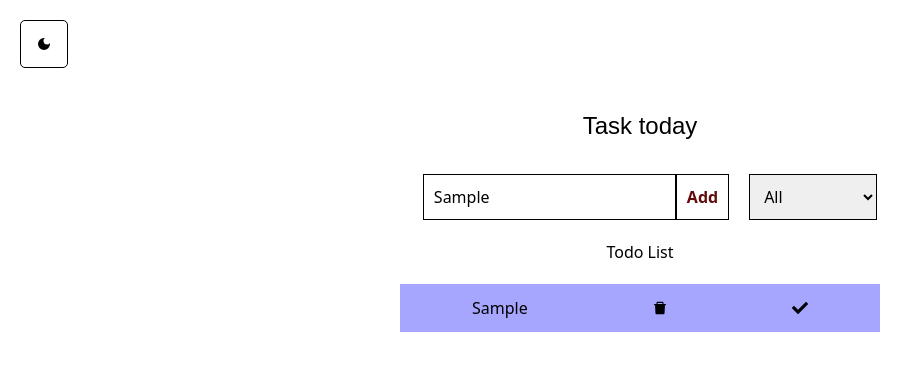
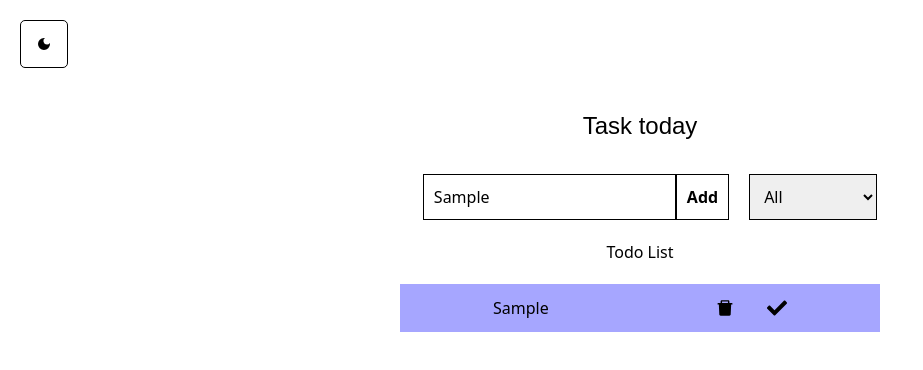
Before and after one commit to Thintalltom/todo-app, a React (Vite) app: page / in a window 1280 px wide. Both pictures are taken after typing "Sample" into the empty fields and a click on the button "Add". Shown: the top 370 px of the page, without its empty margins (0-923 px from the left). Built offline with nearby package versions, Linux system fonts and the light colour scheme.

Commit message:
changes made

```diff
--- a/Component/Todo.jsx
+++ b/Component/Todo.jsx
@@ -30,9 +30,14 @@ const Todo = ({ todo, setTodos, todos, setStatus, status }) => {
 
 
             <div key={todo.id } className='container'>
+              <div className="words">
               <p className={`${todo.completed ? 'completed' : ''}`}>{todo.text}</p>
+              </div>
+              <div className="icons">
               <AiFillDelete onClick={deleteBtn} className='icon1' />
               <FaCheck onClick={completeHandler} className='icon2' />
+              </div>
+
             </div>
 
 
--- a/Component/form.css
+++ b/Component/form.css
@@ -22,7 +22,7 @@
     border: 1px solid black;
     height: 46px;
    padding: 10px;
-   color: rgb(99, 10, 10);
+
    font-weight: bolder;
 }
 
--- a/Component/todolist.css
+++ b/Component/todolist.css
@@ -17,6 +17,15 @@
     justify-content: center;
     align-items: center;
     width: 100vw ;
+
+}
+
+.icons
+{
+    display: flex;
+    flex-direction: row;
+    font-size: 20px;
+    gap: 2rem;
 
 }
 .completed {
```
